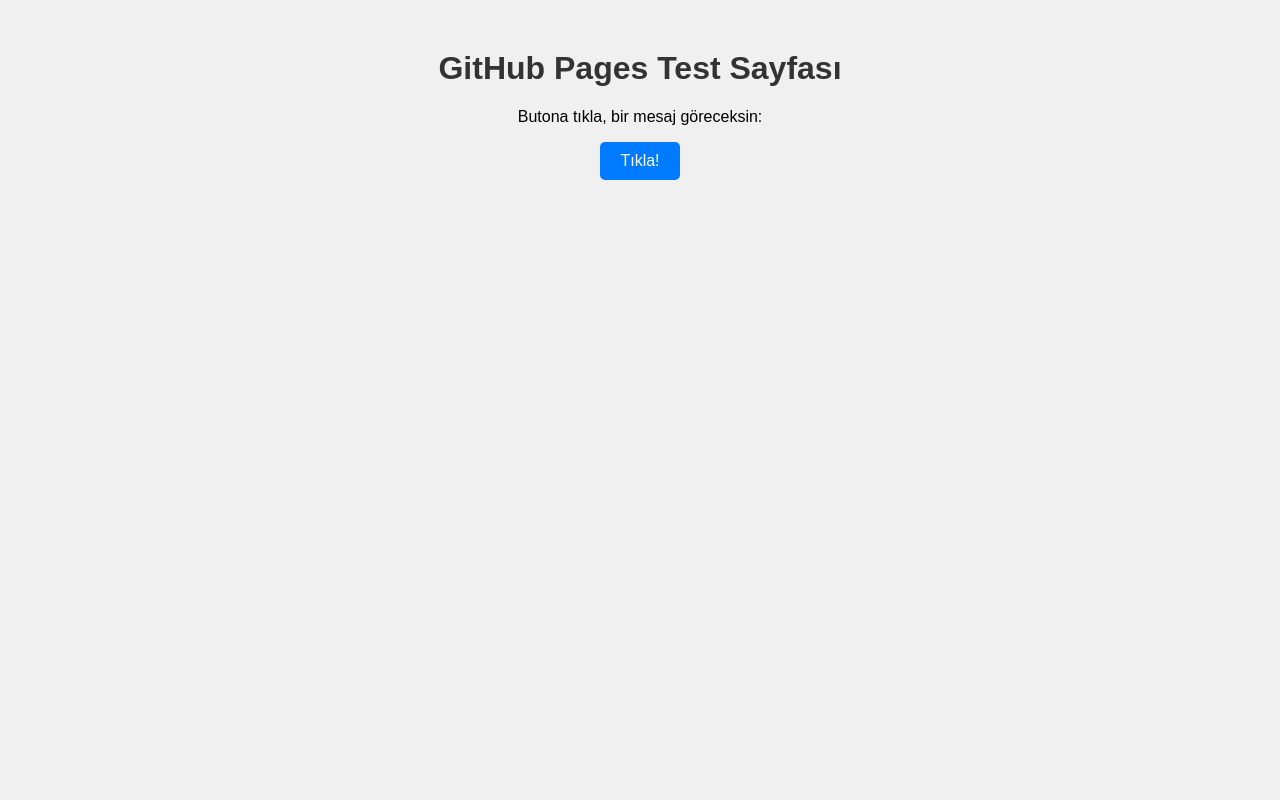
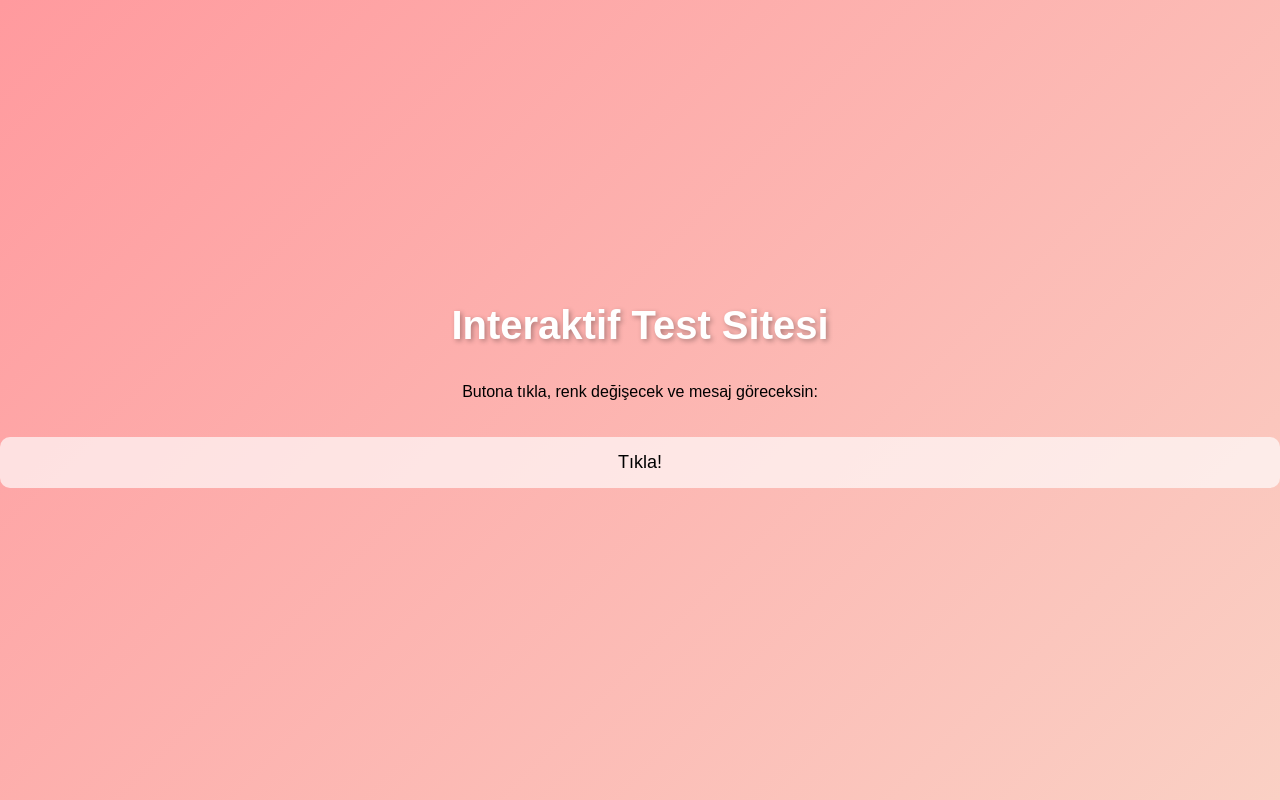
Before and after one commit to Alpdestan/test, a plain HTML site: page index.html in a window 1280 px wide. Drawn offline with Linux system fonts and the light colour scheme.

Commit message:
Update index.html for interactive test site

```diff
--- a/index.html
+++ b/index.html
@@ -1,45 +1,18 @@
 <!DOCTYPE html>
 <html lang="tr">
 <head>
-  <meta charset="UTF-8">
-  <meta name="viewport" content="width=device-width, initial-scale=1.0">
-  <title>Test Sayfası</title>
-  <style>
-    body {
-      font-family: Arial, sans-serif;
-      text-align: center;
-      margin-top: 50px;
-      background-color: #f0f0f0;
-    }
-    h1 {
-      color: #333;
-    }
-    button {
-      padding: 10px 20px;
-      font-size: 16px;
-      cursor: pointer;
-      border: none;
-      background-color: #007bff;
-      color: white;
-      border-radius: 5px;
-      transition: background-color 0.2s;
-    }
-    button:hover {
-      background-color: #0056b3;
-    }
-  </style>
+<meta charset="UTF-8">
+<meta name="viewport" content="width=device-width, initial-scale=1.0">
+<title>Interaktif Test Sitesi</title>
+<link rel="stylesheet" href="style.css">
 </head>
 <body>
 
-  <h1>GitHub Pages Test Sayfası</h1>
-  <p>Butona tıkla, bir mesaj göreceksin:</p>
-  <button onclick="gosterMesaj()">Tıkla!</button>
+<h1>Interaktif Test Sitesi</h1>
+<p>Butona tıkla, renk değişecek ve mesaj göreceksin:</p>
+<button id="magicButton">Tıkla!</button>
+<div id="message"></div>
 
-  <script>
-    function gosterMesaj() {
-      alert("Merhaba! Bu test başarılı.");
-    }
-  </script>
-
+<script src="script.js"></script>
 </body>
 </html>
```
